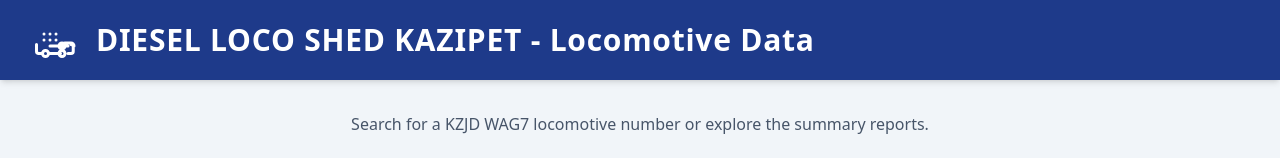
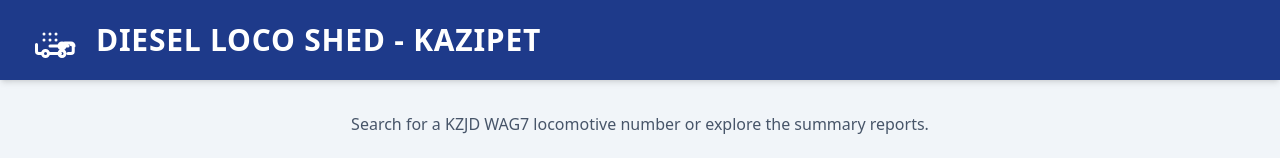
Before and after one commit to ravi-rtb/DLS_KZJ_LOCOS, a React (Vite) app: page / in a window 1280 px wide. Shown: the top 158 px of the page. Built offline with nearby package versions, Linux system fonts and the light colour scheme; no server answers.

Commit message:
Heading Update
Check the code

```diff
--- a/App.tsx
+++ b/App.tsx
@@ -188,7 +188,7 @@ const App = () => {
           >
             <TrainIcon className="h-12 w-12 text-white" />
             <h1 className="text-2xl sm:text-3xl font-bold text-white tracking-wide">
-              DIESEL LOCO SHED KAZIPET - Locomotive Data
+              DIESEL LOCO SHED - KAZIPET
             </h1>
           </div>
         </div>
```
